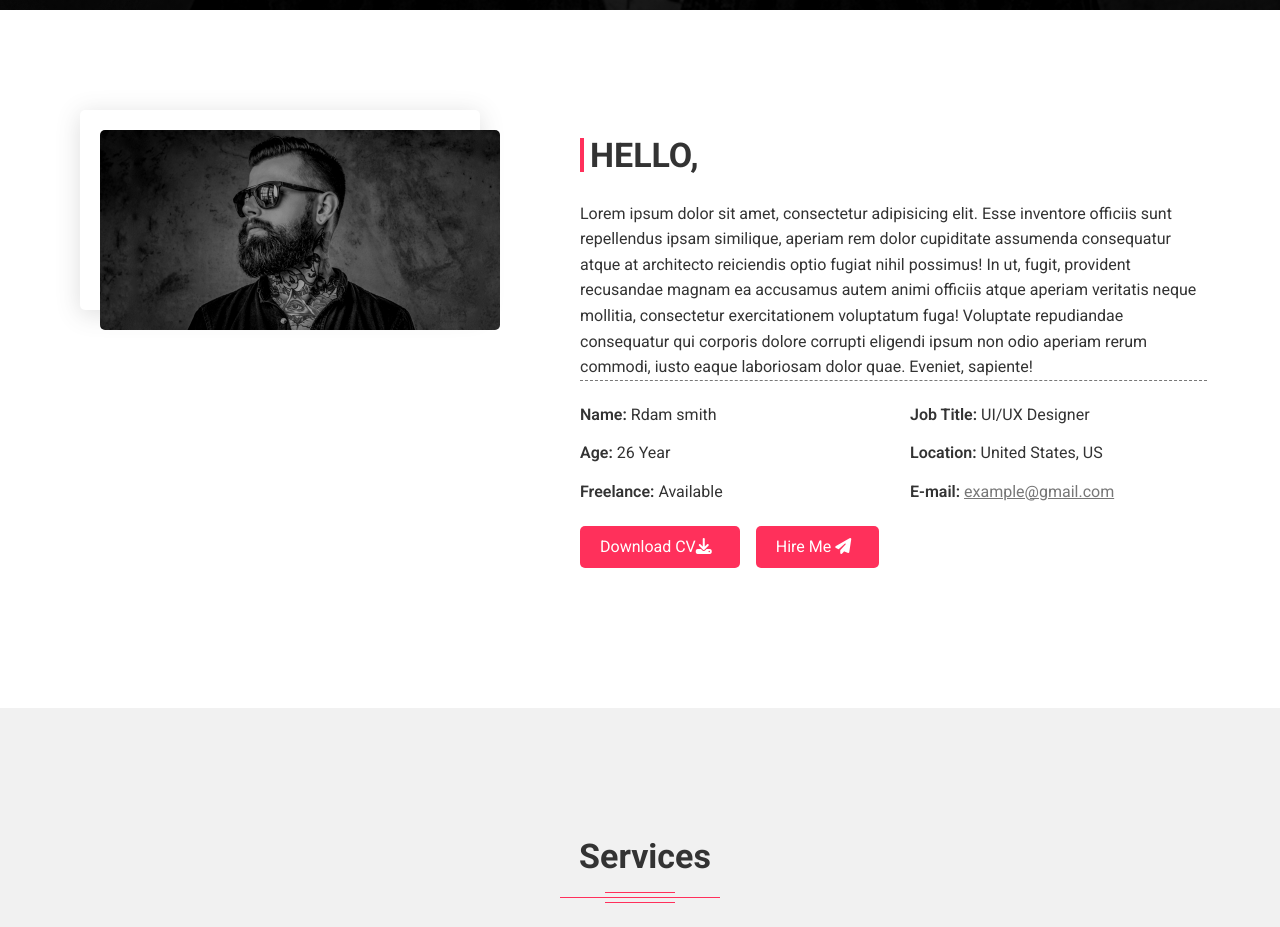
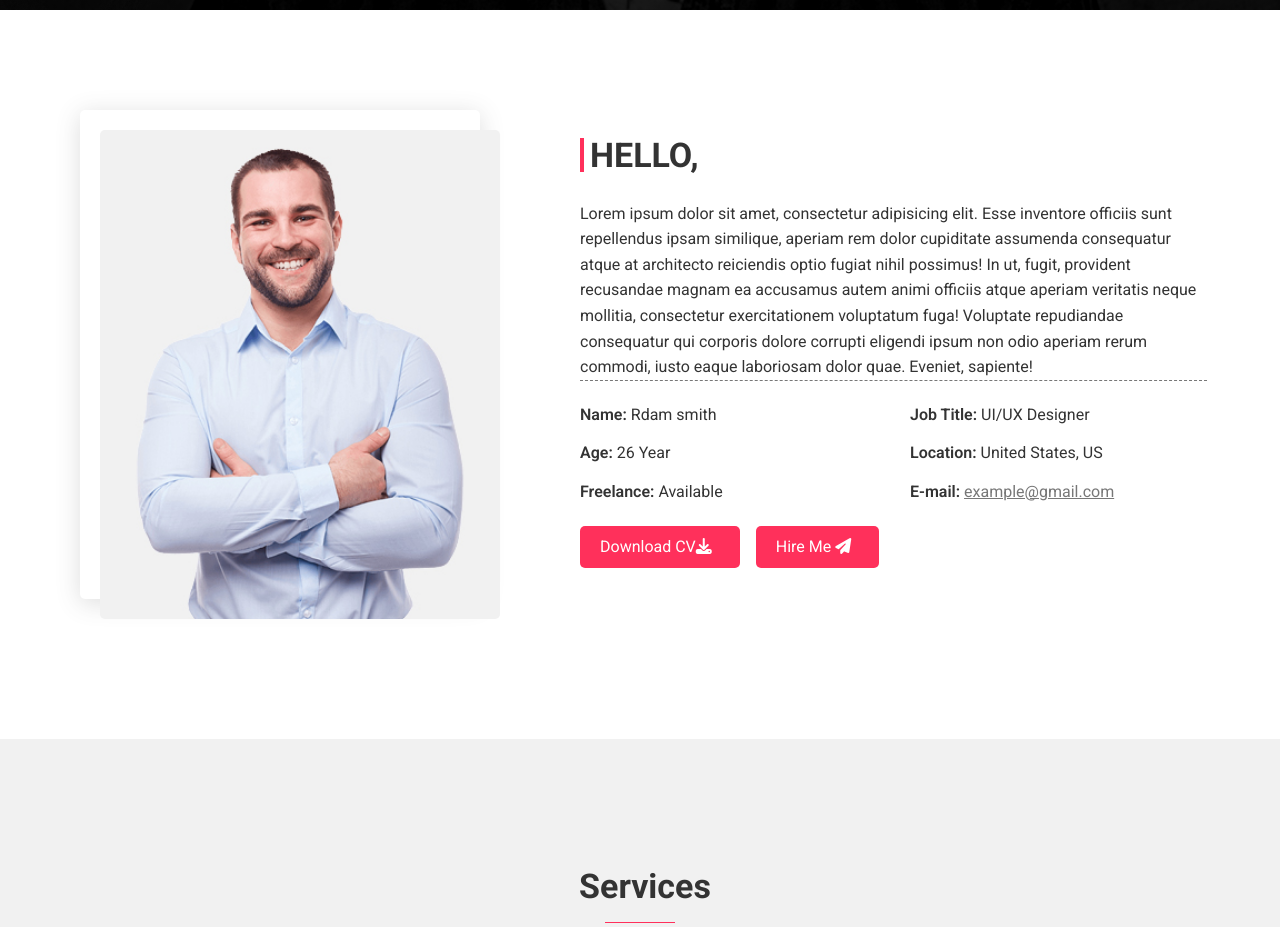
Before and after one commit to Abdelrahman-Dv/Fokir-Project, a plain HTML site: page index.html in a window 1280 px wide. Shown: the part 860-1787 px from the top of the page. Drawn offline with Linux system fonts and the light colour scheme; a web font is replaced by a local one.

Commit message:
Reorganized project for deployment

```diff
--- a/index.html
+++ b/index.html
@@ -63,7 +63,7 @@
       <div class="container">
         <div class="box">
           <div class="image">
-            <img src="images/hero.jpg" alt="Person photo" />
+            <img src="images/about-us.jpg" />
             <div class="overlay">
               <div class="social">
                 <i class="fa-brands fa-facebook-f"></i>
```
